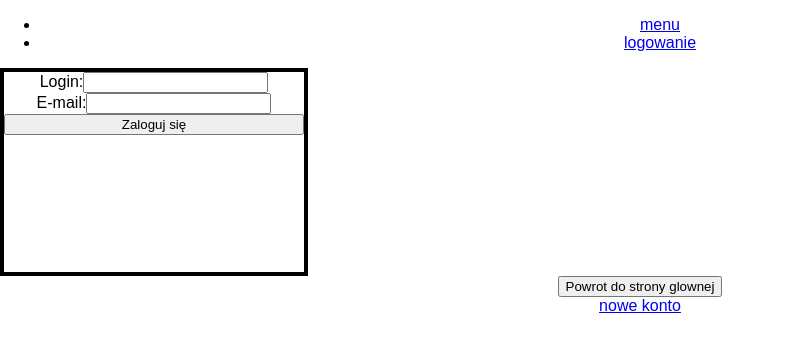
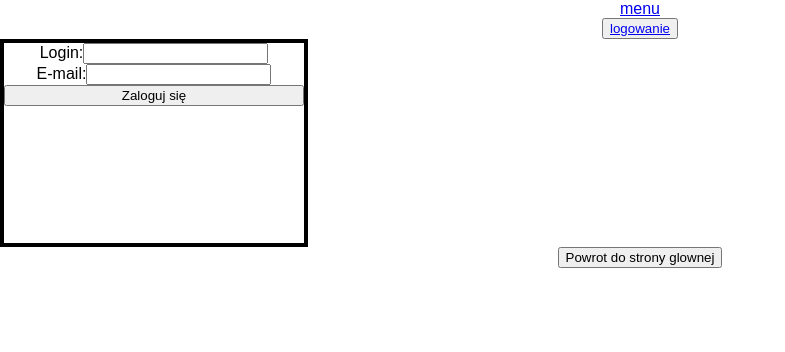
Before and after one commit to pawellicznerski/Bike_Training_App, a React (Create React App) app: page /logowanie in a window 1280 px wide. Shown: the top 352 px of the page, without its empty margins (0-785 px from the left). Built offline with nearby package versions, Linux system fonts and the light colour scheme.

Commit message:
dodanie routingu bledu i zmieniajacego sie buttona login/newaccount

```diff
--- a/src/App.js
+++ b/src/App.js
@@ -1,39 +1,75 @@
 import React, { Component } from 'react';
 import './App.css';
-import {BrowserRouter as Router,Route,Link,NavLink, Switch} from 'react-router-dom';
-import {EntryForm} from './components/entryForm.js';
-import {FillInForm} from './components/fillInForm.js';
+import { BrowserRouter as Router,Route,Link,NavLink, Switch } from 'react-router-dom';
+import { EntryForm } from './components/entryForm.js';
+import { FillInForm } from './components/fillInForm.js';
+import { stringsApp } from './components/strings.js';
+import { NoMatch } from './components/noMatch.js';
+
 const welcomeText = "witamy w trainig planie";
-const Home =({ match  })=> (
+const Home =({ match, changeOfDisplayedNavEl })=> (
   <Router>
     <div>
       {welcomeText}
+      <button onClick={changeOfDisplayedNavEl}><NavLink to={`/${this.state.nextLabel}`}>{this.state.nextLabel}</NavLink></button>
+        <Route exact path="/logowanie" component={EntryForm}/>
+        <Route exact path="/nowekonto" component={FillInForm}/>
+
     </div>
   </Router>
 )
 
 class App extends Component {
+  constructor(props) {
+  super(props);
+  this.state = {
+    currentLabel: stringsApp.appLoginButton,
+    nextLabel: stringsApp.appNewAccountButton,
+    }
+}
+
+changeOfDisplayedNavEl=(e)=>{
+  e.preventDefault();
+  if (this.state.currentLabel===stringsApp.appLoginButton){
+    this.setState({
+      currentLabel:stringsApp.appNewAccountButton,
+      nextLabel:stringsApp.appLoginButton
+    })
+  }else{
+    this.setState({
+      currentLabel:stringsApp.appLoginButton,
+      nextLabel:stringsApp.appNewAccountButton
+    })
+  }
+}
+
+
 render() {
   return (
     <Router history={history}>
       <div className="App">
         <div>
             <nav>
-                <ul>
-                  <li><NavLink to="/" >menu</NavLink></li>
-                  <li><NavLink to="/logowanie">logowanie</NavLink></li>
-                </ul>
+              <div>
+                <NavLink to="/" changeOfDisplayedNavEl={this.changeOfDisplayedNavEl.bind(this)} >menu</NavLink>
+              </div>
+              <button onClick={this.changeOfDisplayedNavEl}><NavLink to={`/${this.state.currentLabel}`}>{this.state.currentLabel}</NavLink></button>
             </nav>
+
+            <Switch>
               <Route exact path="/" component={Home}/>
-              <Route path="/logowanie" component={EntryForm}/>
-              <NavLink exact to="/nowekonto" activeStyle={{display:'none'}}>nowe konto</NavLink>
-              <Route path="/nowekonto" component={FillInForm}/>
+              <Route exact path="/logowanie" component={EntryForm}/>
+              <Route exact path="/nowekonto" component={FillInForm}/>
+              <Route component={NoMatch}/>
+            </Switch>
+
         </div>
       </div>
     </Router>
   );
 }
-}
+
+}//end of App
 
 export default App;
 
--- a/src/components/entryForm.js
+++ b/src/components/entryForm.js
@@ -76,7 +76,8 @@ returnToMenu=(e)=>{
 }
 
 render(){
-  return <div>
+  return (
+    <div>
         <div style={this.state.style}>
           <form onSubmit={this.handleRegistrationData}>
 
@@ -107,5 +108,6 @@ render(){
         </div>
         <button onClick={this.returnToMenu}>{stringsLoginForm.backToMenuLoginForm}</button>
     </div>
+    )
   }
 }//registration form end
--- a/src/components/fillInForm.js
+++ b/src/components/fillInForm.js
@@ -31,7 +31,6 @@ export class FillInForm extends Component {
       }
     };
     this.returnToMenu = this.returnToMenu.bind(this);
-
 } //props end
 
 
--- /dev/null
+++ b/src/components/noMatch.js
@@ -0,0 +1,7 @@
+import React from 'react'
+
+export const NoMatch = ({ location }) => (
+  <div>
+    <h3>No match for <code>{location.pathname}</code></h3>
+  </div>
+)
--- a/src/components/strings.js
+++ b/src/components/strings.js
@@ -7,7 +7,11 @@ export const stringsLoginForm ={
   newProfileDescrip: "Nie mam konta",
   newProfile: "Nowy profil",
   backToMenuLoginForm: "Powrot do strony glownej",
+}
 
+export const stringsApp ={
+  appLoginButton: "logowanie",
+  appNewAccountButton: "nowekonto",
 }
 
 export const stringsFillInForm ={
@@ -26,5 +30,4 @@ export const stringsFillInForm ={
 }
 
 export const stringsTrainingPlan ={
-
 }
--- a/src/components/trainingPlan.js
+++ b/src/components/trainingPlan.js
@@ -18,10 +18,7 @@ export class TrainingPlan extends Component {
       this.makingTrainingPeriods();
   }
 
-
-
   makingTrainingPeriods=()=>{
-
   }
 
   preparingTrainingPlan=()=>{
@@ -29,8 +26,6 @@ export class TrainingPlan extends Component {
   }
   // let dateMs = new Date(this.state.date).getTime();
   // console.log(dateMs);
-
-
   render(){
     if(this.state.loading){
       return <div>Loading...</div>
```
Lines whose indentation alone changed are shown as unchanged.
